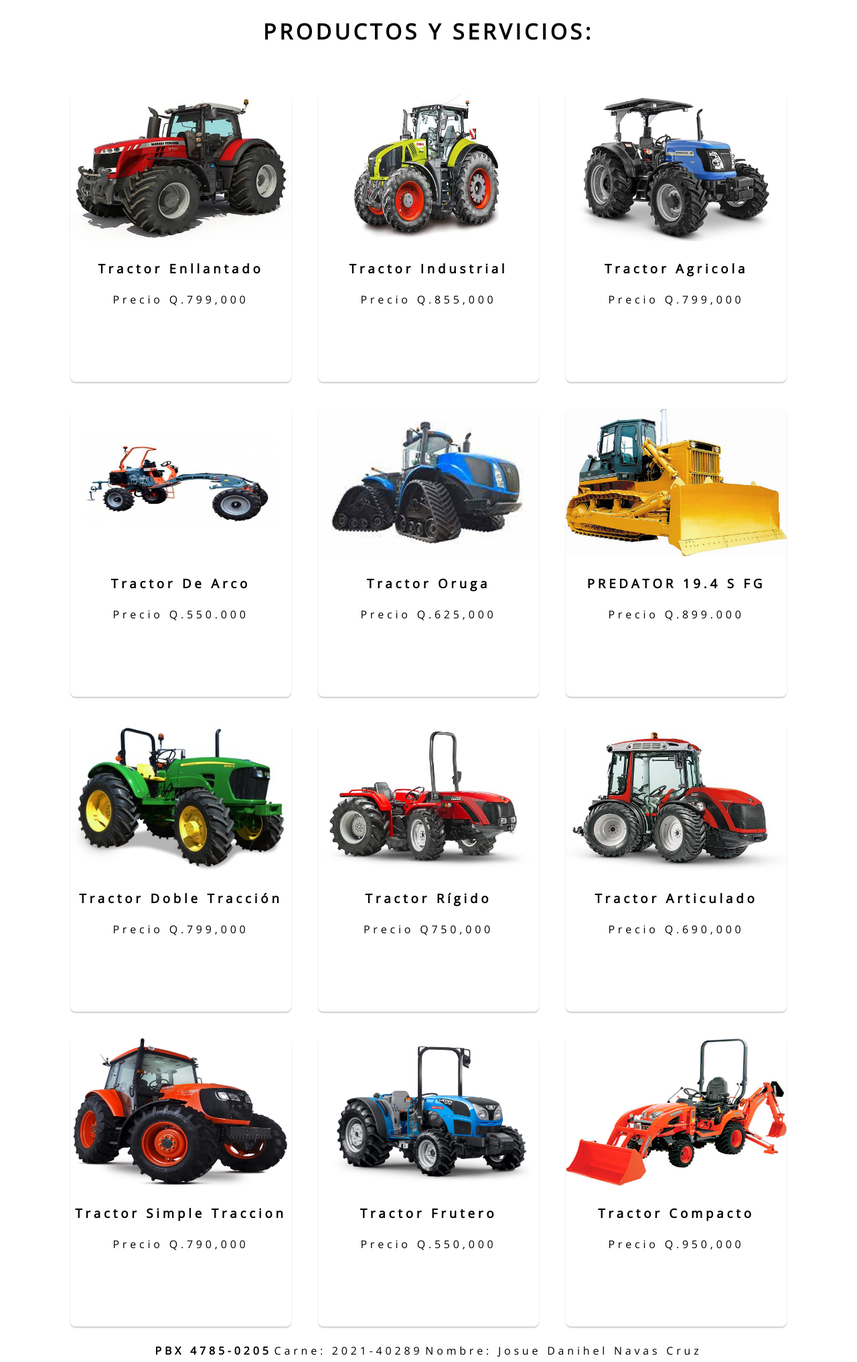
After one commit to JDanihelNavas/ProyectoFinal2022jdnc, a PHP site: page /productos.php in a window 1280 px wide. The commit adds this page. Shown: the whole page at 67% size. Run offline with PHP 8.4, Linux system fonts and the light colour scheme.

Commit message:
Se actualizo la pagina productos

```diff
--- /dev/null
+++ b/productos.php
@@ -0,0 +1,110 @@
+<!DOCTYPE html>
+<html lang="es">
+<head>
+    <meta charset="UTF-8">
+    <meta http-equiv="X-UA-Compatible" content="IE=edge">
+    <meta name="viewport" content="width=device-width, initial-scale=1.0">
+    <title>PRODUCTOS</title>
+    <link rel="stylesheet" href="productoss.css">
+</head>
+<body>
+
+<h1 align="center">PRODUCTOS Y SERVICIOS:</h1>
+<br>
+    <div class="container">
+
+        <div class="card">
+            <img src="images/Enllanta.jpg">
+            <h3>Tractor Enllantado </h3>
+            <p> Precio Q.799,000</p>
+            <a href="#">Comprar</a>
+
+        </div>
+        <div class="card">
+            <img src="images/industrial.jpg">
+            <h3>Tractor Industrial</h3>
+            <p> Precio Q.855,000</p>
+            <a href="#"><b>AGREGAR</b></a>
+
+        </div>
+        <div class="card">
+            <img src="images/agricola.jpg">
+            <h3>Tractor Agricola</h3>
+            <p> Precio Q.799,000</p>
+            <a href="#"><b>AGREGAR</b></a>
+
+        </div>
+        <div class="card">
+            <img src="images/arco.jpg">
+            <h3>Tractor De Arco</h3>
+            <p> Precio Q.550.000</p>
+            <a href="#"><b>AGREGAR</b></a>
+
+        </div>
+        <div class="card">
+            <img src="images/oruga.jpg">
+            <h3>Tractor Oruga</h3>
+            <p> Precio Q.625,000</p>
+            <a href="#"><b>AGREGAR</b></a>
+
+        </div>
+        <div class="card">
+            <img src="images/dozzer.jpg">
+            <h3>PREDATOR 19.4 S FG</h3>
+            <p>Precio Q.899.000</p>
+            <a href="#"><b>AGREGAR</b></a>
+
+        </div>
+        <div class="card">
+            <img src="images/doble.jpg">
+            <h3>Tractor Doble Tracción</h3>
+            <p> Precio Q.799,000</p>
+            <a href="#"><b>AGREGAR</b></a>
+
+        </div>
+        <div class="card">
+            <img src="images/rigido.jpg">
+            <h3>Tractor Rígido</h3>
+            <p>Precio Q750,000</p>
+            <a href="#"><b>AGREGAR</b></a>
+
+        </div>
+        <div class="card">
+            <img src="images/arti.jpg">
+            <h3>Tractor Articulado</h3>
+            <p>Precio Q.690,000</p>
+            <a href="#"><b>AGREGAR</b></a>
+
+        </div>
+        <div class="card">
+            <img src="images/Simple.jpg">
+            <h3>Tractor Simple Traccion </h3>
+            <p>Precio Q.790,000</p>
+            <a href="#"><b>AGREGAR</b></a>
+
+        </div>
+        <div class="card">
+            <img src="images/futero.jpg">
+            <h3>Tractor Frutero</h3>
+            <p>Precio Q.550,000</p>
+            <a href="#"><b>AGREGAR</b></a>
+
+        </div>
+        <div class="card">
+            <img src="images/compac.jpg">
+            <h3>Tractor Compacto</h3>
+            <p> Precio Q.950,000</p>
+            <a href="#"><b>AGREGAR</b></a>
+
+        </div>
+
+ <table class="table table-hover">
+        <tr class="table-dark">
+        <th scope="row"><font style="vertical-align: inherit;"><font style="vertical-align: inherit;">PBX 4785-0205</font></font></th>
+        <td><font style="vertical-align: inherit;"><font style="vertical-align: inherit;">Carne: 2021-40289</font></font></td>
+        <td><font style="vertical-align: inherit;"><font style="vertical-align: inherit;">Nombre: Josue Danihel Navas Cruz</font></font></td>
+      </tr>
+    </tbody>
+  </table>
+</body>
+</html>
--- /dev/null
+++ b/productoss.css
@@ -0,0 +1,71 @@
+@import url('https://fonts.googleapis.com/css?family=Open+Sans|Roboto');
+html, body{
+    margin: 0;
+    padding: 0;
+}
+
+body{
+    width: 100%;
+    height: 100%;
+    font-family: sans-serif;
+    letter-spacing: 0.3em;
+    line-height: 1.6;
+    font-family: 'Open Sans', sans-serif;
+}
+
+.title{
+    text-align: center;
+    font-size: 40px;
+    color: antiquewhite;
+    margin-top: 100px;
+    font-weight: 100;
+    font-family: 'Roboto', sans-serif;
+}
+
+.container{
+    width: 100%;
+    max-width: 1200px;
+    height: 430px;
+    display: flex;
+    flex-wrap: wrap;
+    justify-content: center;
+    margin: auto;
+
+}
+
+.container .card{
+    width: 330px;
+    height: 430px;
+    border-radius: 8px;
+    box-shadow: 0 2px 2px rgb(0, 0, 0, 0.2);
+    overflow: hidden;
+    margin: 20px;
+    text-align: center;
+    transition: all 0.25s;
+}
+
+.container .card:hover{
+    transform: translateY(-15px);
+    box-shadow: 0 12px 16px rgba(0, 0, 0, 0.2);
+}
+
+.container .card img{
+    width: 330px;
+    height: 220px;
+}
+
+.container .card h4{
+    font-weight: 600;
+}
+
+.container .card p{
+    padding: 0 1rem;
+    font-size: 16px;
+    font-weight: 300;
+}
+
+.container .card a{
+    font-weight: 500;
+    text-decoration: none;
+    color: rgb(255, 255, 255);
+}
```
Also changed, not shown: Tractor1.html (added, +19 -0 lines), diseño.css (+3 -89 lines), index.php (+19 -18 lines), inicio.html (+179 -34 lines), style.css (added, +55 -0 lines), images/Enllanta.jpg (added), images/Simple.jpg (added), images/agricola.jpg (added), images/arco.jpg (added), images/arti.jpg (added), images/compac.jpg (added), images/doble.jpg (added), images/dozzer.jpg (added), images/futero.jpg (added), 4 more files.
